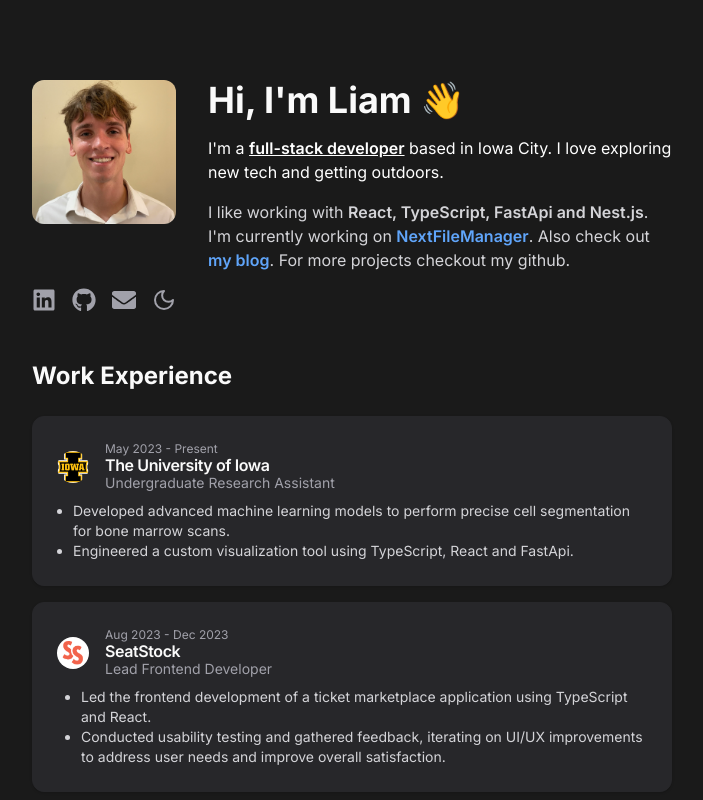
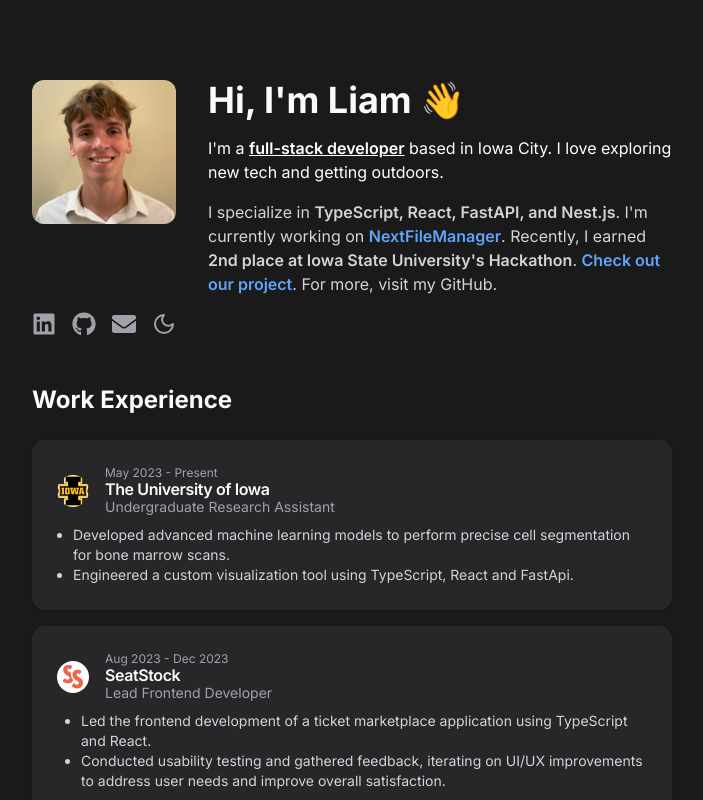
Before and after one commit to liamstamper/liam-portfolio, a React (Vite) app: page / in a window 1280 px wide. Shown: the top 800 px of the page, without its empty margins (288-991 px from the left). Built offline with nearby package versions, Linux system fonts and the light colour scheme.

Commit message:
added hackathon info and cleaned up text

```diff
--- a/src/components/Hero.tsx
+++ b/src/components/Hero.tsx
@@ -13,25 +13,37 @@ const Hero = () => {
         </p>
 
         <p className="text-md dark:text-zinc-300">
-          I like working with{" "}
-          <span className="font-semibold">React, TypeScript, FastApi and Nest.js</span>.
-          I'm currently working on{" "}
+          I specialize in{" "}
+          <span className="font-semibold">
+            TypeScript, React, FastAPI, and Nest.js
+          </span>
+          . I'm currently working on{" "}
           <a
             href="https://github.com/aaw3/NextFileManager"
             className="font-semibold text-blue-500 dark:text-blue-400"
             target="_blank"
+            rel="noopener noreferrer"
           >
             NextFileManager
           </a>
-          . Also check out{" "}
-          <a href="https://liamstamper.github.io/dev-journal" target="_blank" className="font-semibold text-blue-500 dark:text-blue-400">
-            my blog
+          . Recently, I earned{" "}
+          <span className="font-semibold">
+            2nd place at Iowa State University's Hackathon
+          </span>
+          .{" "}
+          <a
+            href="https://github.com/liamstamper/quizly"
+            target="_blank"
+            className="font-semibold text-blue-500 dark:text-blue-400"
+            rel="noopener noreferrer"
+          >
+            Check out our project
           </a>
-          . For more projects checkout my github.
+          . For more, visit my GitHub.
         </p>
       </div>
 
-      <div className="flex-shrink-0 self-center md:self-start order:1">
+      <div className="flex-shrink-0 self-center md:self-start order-1">
         <img
           src={LiamImage}
           alt="Liam"
```
